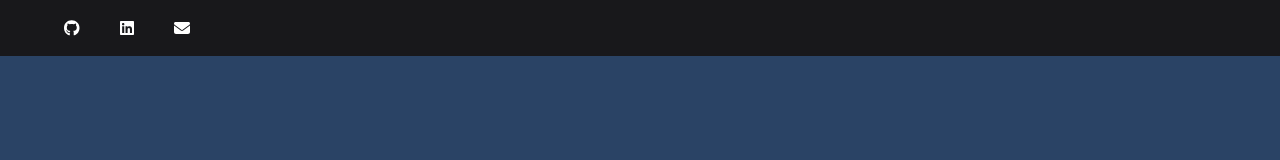
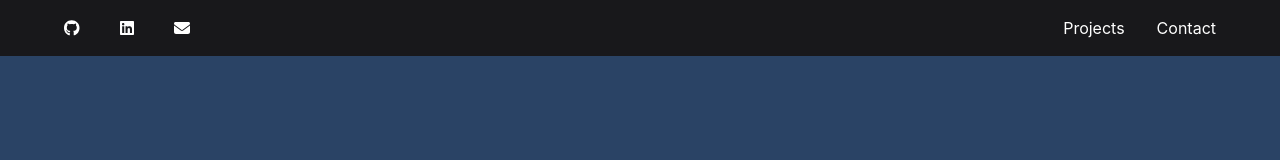
Before and after one commit to Ali-consciousroad/portfolio, a React (Create React App) app: page / in a window 1280 px wide. Shown: the top 160 px of the page. Built offline with nearby package versions, Linux system fonts and the light colour scheme.

Commit message:
Add projects and contact me links

```diff
--- a/src/components/Header.js
+++ b/src/components/Header.js
@@ -65,6 +65,7 @@ const Header = () => {
         >
           <nav>
             {/* Add social media links based on the `socials` data */}
+            {/* Left Section: Social Media Links */}
             <HStack spacing="40px">
               <a href="https://github.com/Ali-consciousroad">
                 <FontAwesomeIcon icon={faGithub} size="2px"/>
@@ -84,8 +85,11 @@ const Header = () => {
             </HStack>
           </nav>
           <nav>
+            {/* Right section: Projects and Contact me links */}
             <HStack spacing={8}>
               {/* Add links to Projects and Contact me section */}
+              <a href="/#projects-section">Projects</a>
+              <a href="/#contact-me">Contact</a>
             </HStack>
           </nav>
         </HStack>
```
